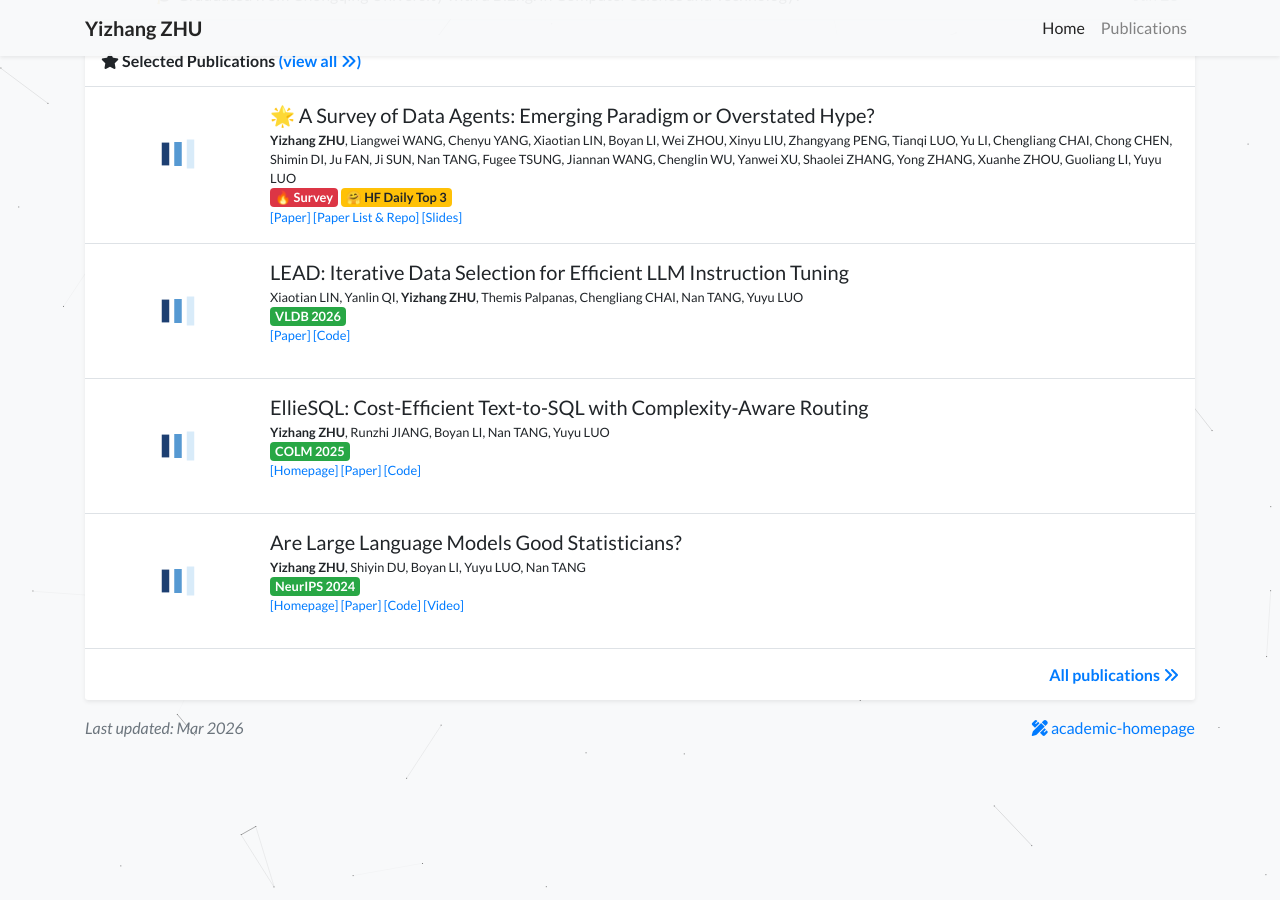
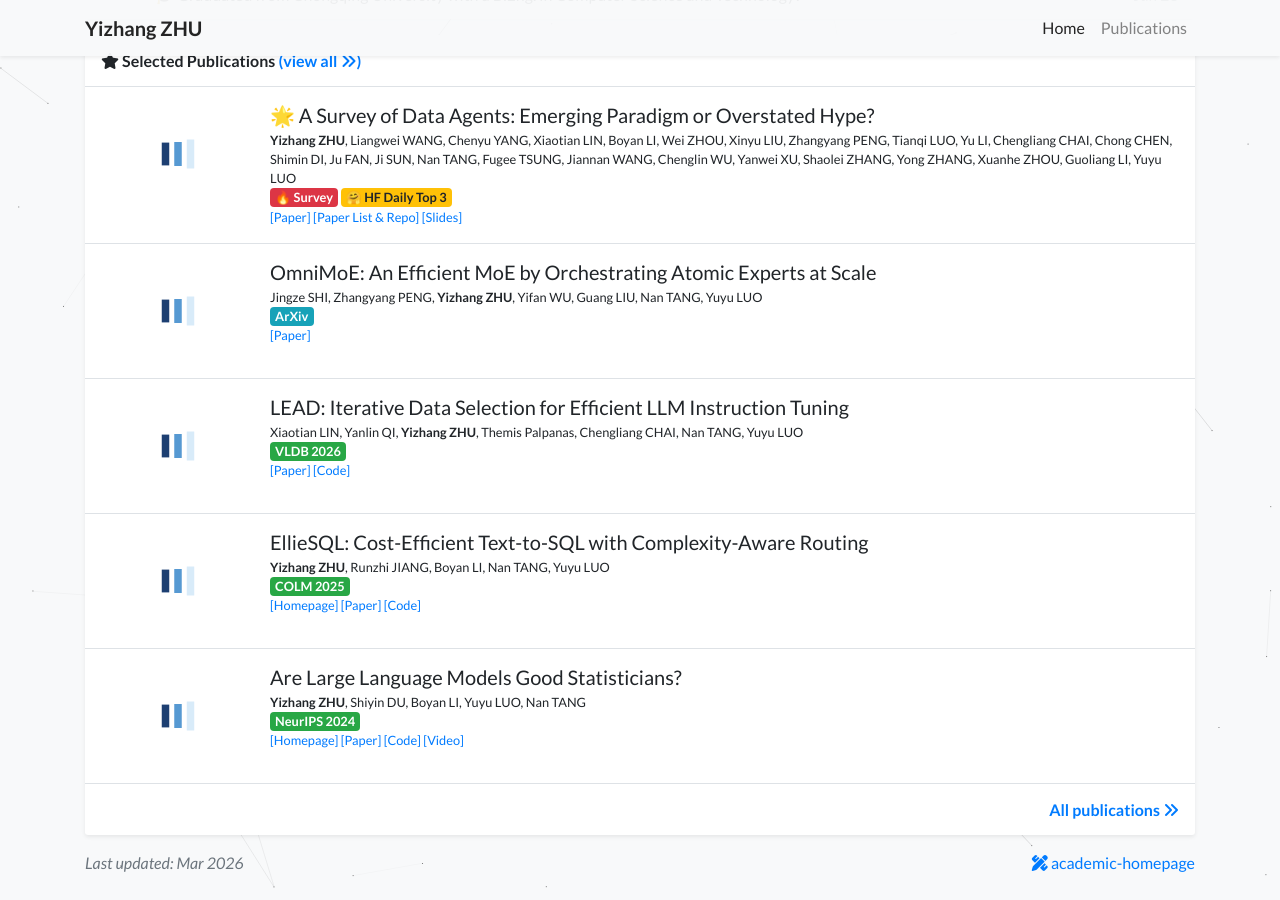
Before and after one commit to derrickzhuyz/derrickzhuyz.github.io, a Jekyll site: the page built from index.html, in a window 1280 px wide and 900 px high, scrolled down 1409 px. Built offline with Jekyll 4.4.1, drawn with Linux system fonts in a browser that asks for light colours; a style sheet for code colours, icons or effects is not loaded; before the commit the page ends 2285 px from its top, so only the background shows below that.

Commit message:
add omnimoe paper

```diff
--- a/_data/authors.yml
+++ b/_data/authors.yml
@@ -97,6 +97,12 @@
 "Guoliang LI":
   url: "https://dbgroup.cs.tsinghua.edu.cn/ligl/index.html"
 
+"Jingze SHI":
+  url: "https://github.com/LoserCheems"
+
+"Guang LIU":
+  url: "https://scholar.google.com/citations?user=PqsOPSwAAAAJ"
+
 # "Charles Green (MIT)":
 #   name: Charles Green
 #   url: https://www.google.com/?q=Charles+Green+MIT
```
Also changed, not shown: _publications/2026/Data_Agents_Survey.md (+1 -1 lines), _publications/2026/OmniMoE.md (added, +26 -0 lines), 1 other file.
